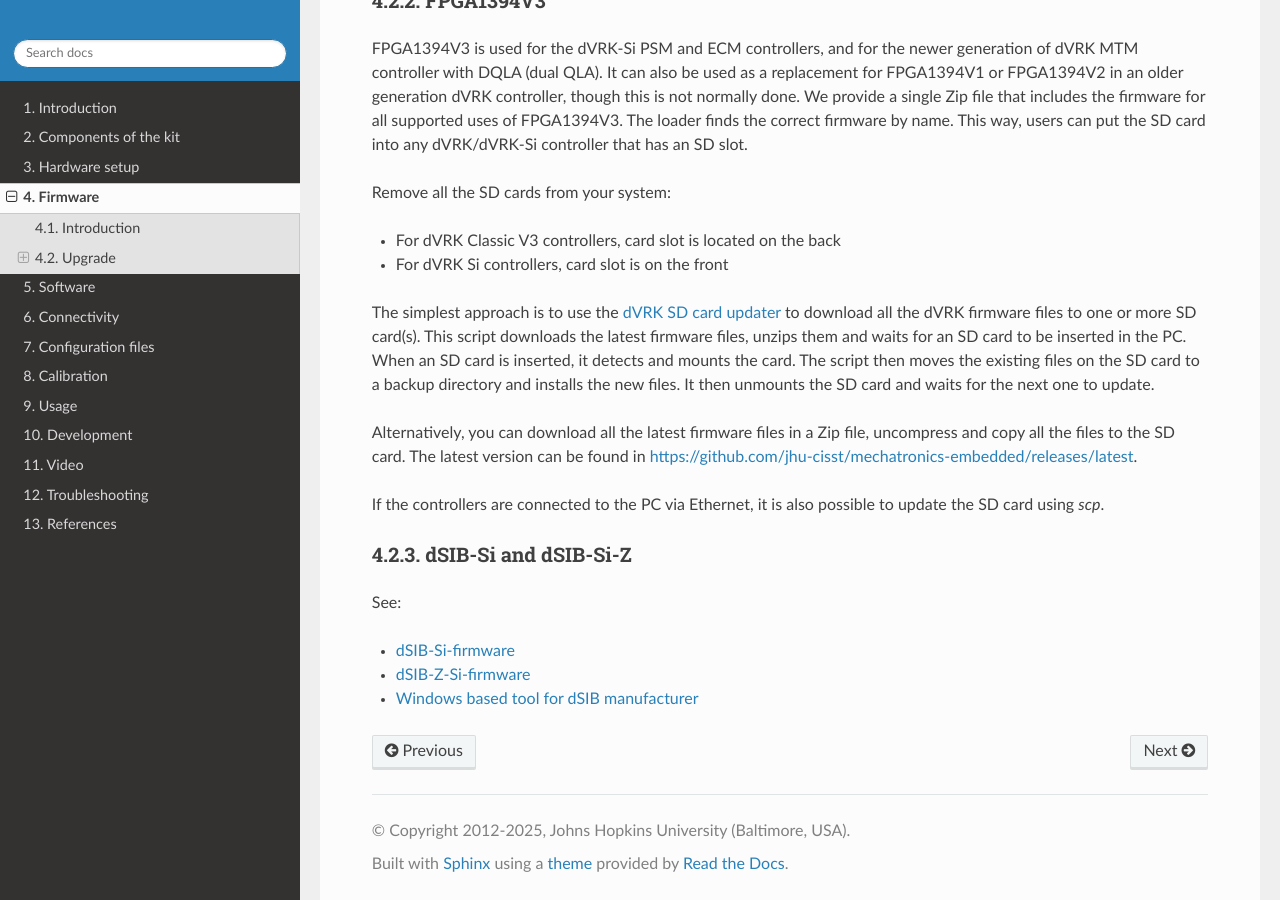
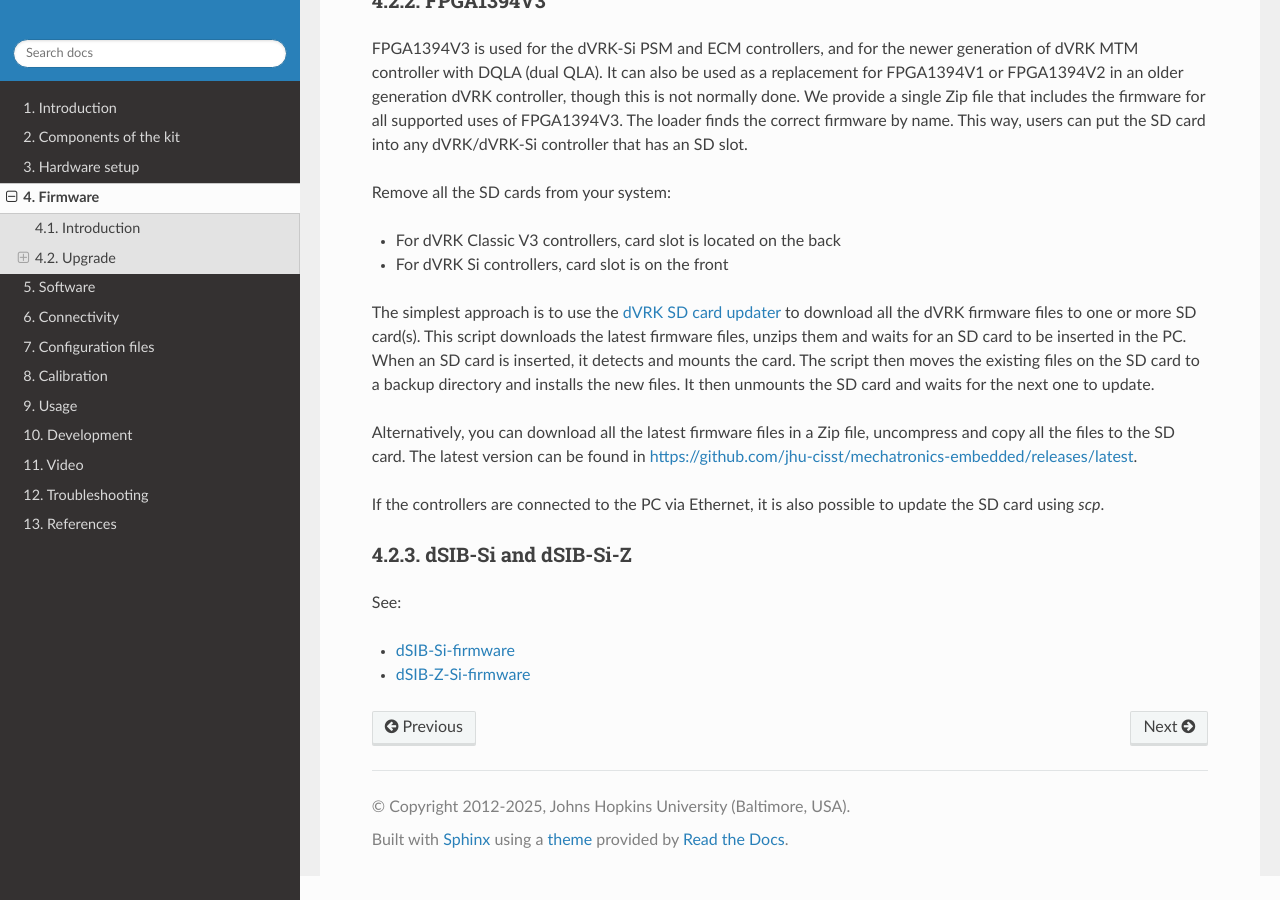
Before and after one commit to jhu-dvrk/dvrk-readthedocs, a Sphinx documentation site: the page built from docs/pages/firmware.rst, in a window 1280 px wide and 900 px high, scrolled down 1161 px. Built offline with Sphinx 7.4.7 and the Read the Docs theme 3.1.0, drawn with Linux system fonts in a browser that asks for light colours; the version number could not be read and is left out.

Commit message:
Refactor firmware.rst for improved readability
Removed unnecessary line breaks and cleaned up formatting in the firmware documentation.

```diff
--- a/docs/pages/firmware.rst
+++ b/docs/pages/firmware.rst
@@ -44,10 +44,8 @@
    *FPGA* and *firmware* is used to reference the FPGA1394 board and firmware
    unless specified otherwise.
 
-
 Upgrade
 #######
-
 
 FPGA1394V1 and V2
 *****************
@@ -60,7 +58,6 @@
 
 See instructions on the `mechatronics-firmware wiki
 <https://github.com/jhu-cisst/mechatronics-firmware/wiki/FPGA-Program>`_.
-
 
 FPGA1394V3
 **********
@@ -93,7 +90,6 @@
 If the controllers are connected to the PC via Ethernet, it is also possible to
 update the SD card using `scp`.
 
-
 dSIB-Si and dSIB-Si-Z
 *********************
 
@@ -101,4 +97,3 @@
 
 * `dSIB-Si-firmware <https://github.com/jhu-dvrk/dSIB-Si-firmware>`_
 * `dSIB-Z-Si-firmware <https://github.com/jhu-dvrk/dSIB-Z-Si-firmware>`_
-* `Windows based tool for dSIB manufacturer <https://github.com/jhu-dvrk/dvrk-si-suj-mfg-tool>`_
```
